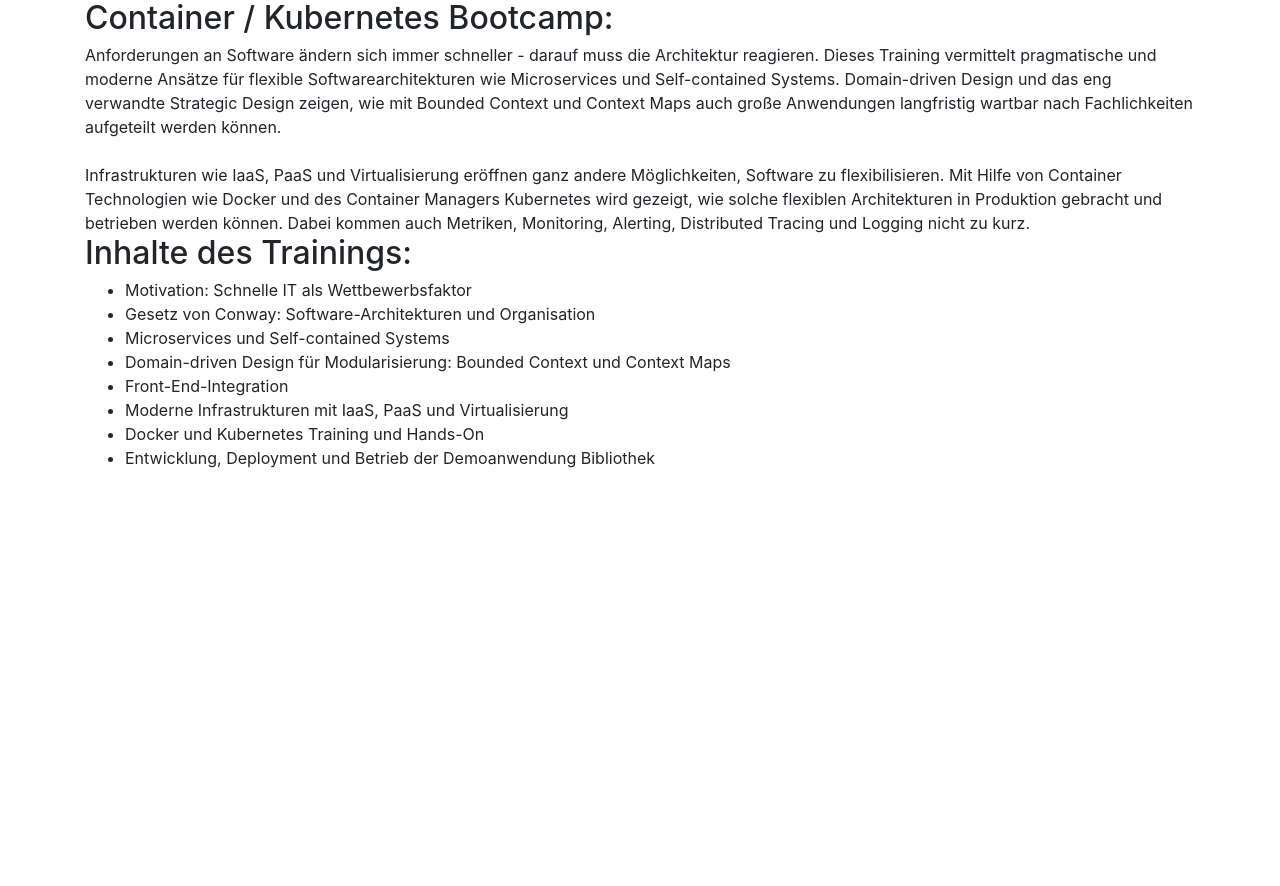
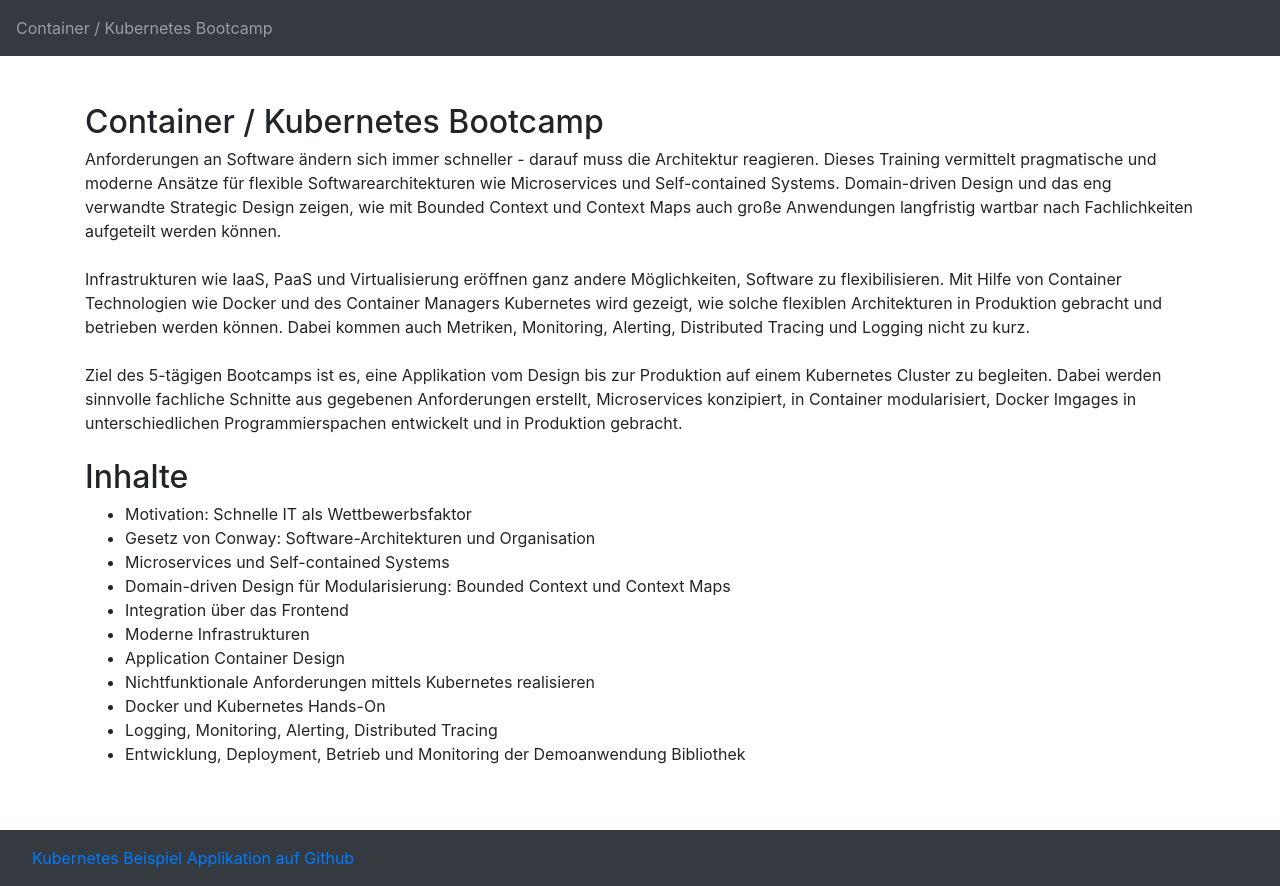
Before and after one commit to container-bootcamp/container-bootcamp.github.io, a plain HTML site: page index.html in a window 1280 px wide. Before the commit the page ends 800 px from the top, so only its background shows below. Drawn offline with nearby package versions, Linux system fonts and the light colour scheme.

Commit message:
besserer Text

```diff
--- /dev/null
+++ b/bundle.css
@@ -0,0 +1,7 @@
+body {
+  padding-top: 0rem;
+}
+.main {
+  padding: 3rem 1.5rem;
+  text-align: left;
+}
--- a/index.html
+++ b/index.html
@@ -5,35 +5,60 @@
     <title>Contrainer / Kubernetes Bootcamp</title>
     <link rel="stylesheet" href="https://maxcdn.bootstrapcdn.com/bootstrap/4.0.0-beta/css/bootstrap.min.css" integrity="sha384-/Y6pD6FV/Vv2HJnA6t+vslU6fwYXjCFtcEpHbNJ0lyAFsXTsjBbfaDjzALeQsN6M"
         crossorigin="anonymous">
+    <meta charset="utf-8">
+    <meta name="viewport" content="width=device-width, initial-scale=1, shrink-to-fit=no">
+
+    <!-- Custom styles for this template -->
+    <link href="bundle.css" rel="stylesheet">
 </head>
 
 <body>
+    <nav class="navbar navbar-dark bg-dark">
+        <span class="navbar-text">
+            Container / Kubernetes Bootcamp
+        </span>
+    </nav>
+
+    <div class="main">
         <div class="container">
-        <h2>Container / Kubernetes Bootcamp:</h2>
+            <h2>Container / Kubernetes Bootcamp</h2>
             <div>Anforderungen an Software &auml;ndern sich immer schneller - darauf muss die Architektur reagieren. Dieses Training
-            vermittelt pragmatische und moderne Ans&auml;tze f&uuml;r flexible Softwarearchitekturen wie Microservices und
-            Self-contained Systems. Domain-driven Design und das eng verwandte Strategic Design zeigen, wie mit Bounded Context
-            und Context Maps auch gro&szlig;e Anwendungen langfristig wartbar nach Fachlichkeiten aufgeteilt werden k&ouml;nnen.</div>
+                vermittelt pragmatische und moderne Ans&auml;tze f&uuml;r flexible Softwarearchitekturen wie Microservices
+                und Self-contained Systems. Domain-driven Design und das eng verwandte Strategic Design zeigen, wie mit Bounded
+                Context und Context Maps auch gro&szlig;e Anwendungen langfristig wartbar nach Fachlichkeiten aufgeteilt
+                werden k&ouml;nnen.</div>
             <br/>
-        <div>Infrastrukturen wie IaaS, PaaS und Virtualisierung er&ouml;ffnen ganz andere M&ouml;glichkeiten, Software zu flexibilisieren.
-            Mit Hilfe von Container Technologien wie Docker und des Container Managers Kubernetes wird gezeigt, wie solche
-            flexiblen Architekturen in Produktion gebracht und betrieben werden k&ouml;nnen. Dabei kommen auch Metriken,
-            Monitoring, Alerting, Distributed Tracing und Logging nicht zu kurz.</div>
-
-        <h2>Inhalte des Trainings:</h2>
+            <div>Infrastrukturen wie IaaS, PaaS und Virtualisierung er&ouml;ffnen ganz andere M&ouml;glichkeiten, Software zu
+                flexibilisieren. Mit Hilfe von Container Technologien wie Docker und des Container Managers Kubernetes wird
+                gezeigt, wie solche flexiblen Architekturen in Produktion gebracht und betrieben werden k&ouml;nnen. Dabei
+                kommen auch Metriken, Monitoring, Alerting, Distributed Tracing und Logging nicht zu kurz.</div>
+            </br>
+            <div>Ziel des 5-tägigen Bootcamps ist es, eine Applikation vom Design bis zur Produktion auf einem Kubernetes Cluster
+                zu begleiten. Dabei werden sinnvolle fachliche Schnitte aus gegebenen Anforderungen erstellt, Microservices
+                konzipiert, in Container modularisiert, Docker Imgages in unterschiedlichen Programmierspachen entwickelt
+                und in Produktion gebracht.</div>
+            </br>
+            <h2>Inhalte</h2>
             <div>
                 <ul>
                     <li>Motivation: Schnelle IT als Wettbewerbsfaktor</li>
                     <li>Gesetz von Conway: Software-Architekturen und Organisation</li>
                     <li>Microservices und Self-contained Systems</li>
                     <li>Domain-driven Design f&uuml;r Modularisierung: Bounded Context und Context Maps</li>
-                <li>Front-End-Integration</li>
-                <li>Moderne Infrastrukturen mit IaaS, PaaS und Virtualisierung</li>
-                <li>Docker und Kubernetes Training und Hands-On</li>
-                <li>Entwicklung, Deployment und Betrieb der Demoanwendung Bibliothek</li>
+                    <li>Integration über das Frontend</li>
+                    <li>Moderne Infrastrukturen</li>
+                    <li>Application Container Design</li>
+                    <li>Nichtfunktionale Anforderungen mittels Kubernetes realisieren</li>
+                    <li>Docker und Kubernetes Hands-On</li>
+                    <li>Logging, Monitoring, Alerting, Distributed Tracing</li>
+                    <li>Entwicklung, Deployment, Betrieb und Monitoring der Demoanwendung Bibliothek</li>
                 </ul>
             </div>
         </div>
+    </div>
+    <nav class="navbar navbar-dark bg-dark">
+        <a class="nav-link" href="https://github.com/container-bootcamp">Kubernetes Beispiel Applikation auf Github</a>
+    </nav>
 </body>
 
 </html>
```
Lines whose indentation alone changed are shown as unchanged.
